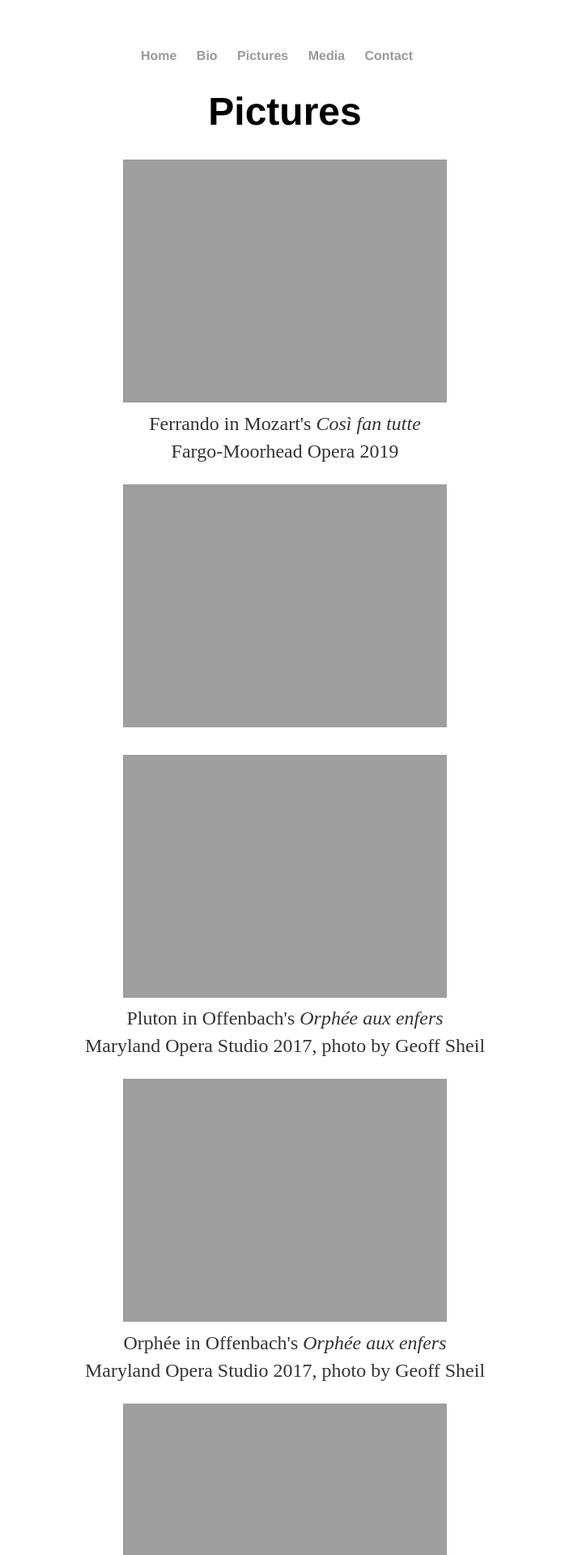
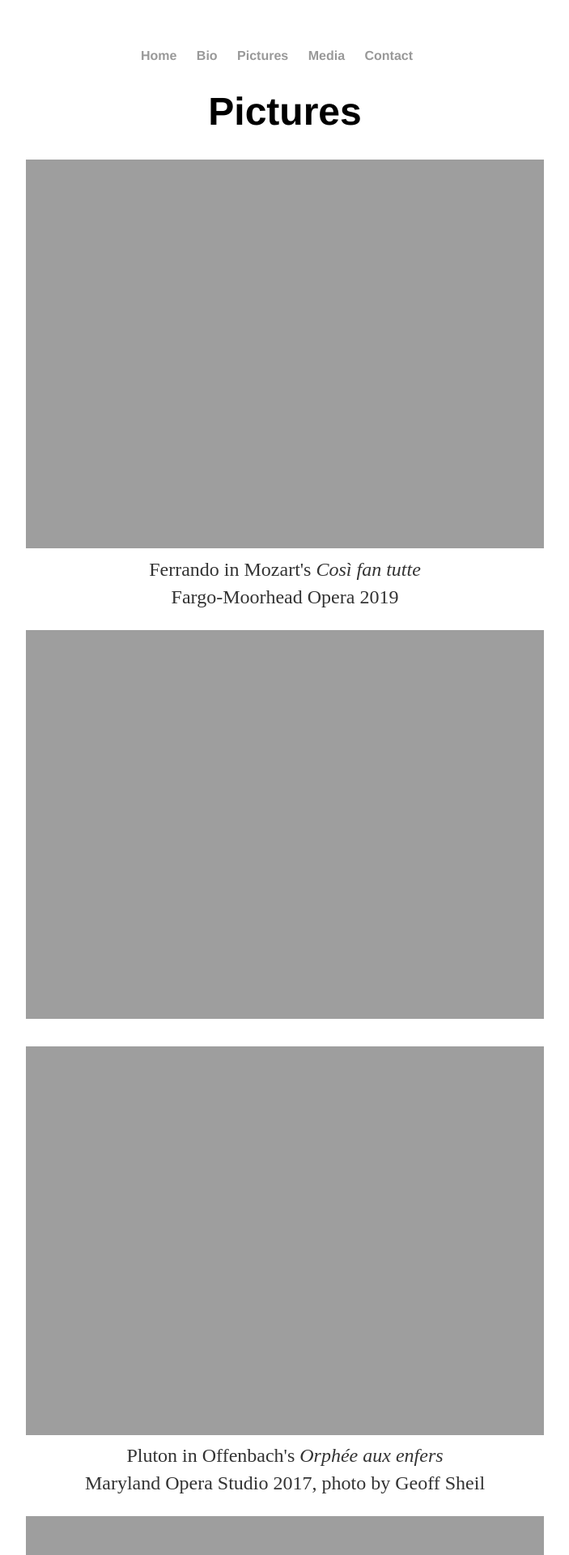
Before and after one commit to leemlb06pmi/leemlb06pmi.github.io, a Jekyll site: the page built from pictures/index.html, in a window 1280 px wide. Shown: the top 1920 px of the page at 81% size, without its empty margins (288-991 px from the left). Built offline with Jekyll 4.4.1, drawn with Linux system fonts in a browser that asks for light colours.

Commit message:
Update main.css

```diff
--- a/css/main.css
+++ b/css/main.css
@@ -3,8 +3,8 @@ body {
     width: 70%;
 }
 img{
-    width: auto;
-    height: 100%;
+    width: 100%;
+    height: auto;
     max-width: 50vw;
 }
 img.sized{
```
